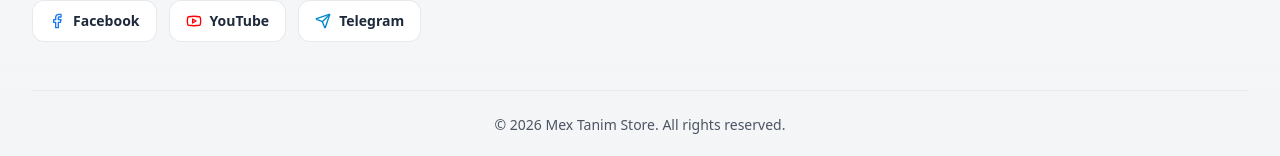
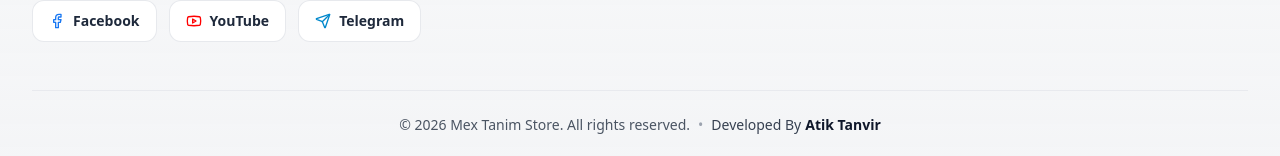
Before and after one commit to mcxtanim/Mex_Tanim, a Next.js app in the folder user_website/: page / in a window 1280 px wide. Shown: the part 1846-2002 px from the top of the page. Built offline with nearby package versions, Linux system fonts and the light colour scheme; no server answers; the database is empty.

Commit message:
Commit #110: Add Developed By Atik Tanvir with WhatsApp link to user_website footer

```diff
--- a/user_website/src/features/shared/Footer.tsx
+++ b/user_website/src/features/shared/Footer.tsx
@@ -265,12 +265,22 @@ export const Footer: React.FC = () => {
         </div>
 
         {/* Polished Bottom Bar: Copyright */}
-        <div className="border-t border-gray-200/80 pt-6 text-center text-xs sm:text-sm text-gray-600 font-medium">
-          <p>
+        <div className="border-t border-gray-200/80 pt-6 text-center text-xs sm:text-sm text-gray-600 font-medium flex flex-wrap items-center justify-center gap-x-2 gap-y-1">
+          <span>
             {language === 'bn'
-              ? '© ২০২৬ Mex Tanim Store | সর্বস্বত্ব সংরক্ষিত'
+              ? '© ২০২৬ Mex Tanim Store | সর্বস্বত্ব সংরক্ষিত।'
               : '© 2026 Mex Tanim Store. All rights reserved.'}
-          </p>
+          </span>
+          <span className="text-gray-400 hidden sm:inline">•</span>
+          <a
+            href="https://wa.me/8801317170609"
+            target="_blank"
+            rel="noopener noreferrer"
+            className="text-gray-700 hover:text-emerald-600 transition-colors cursor-pointer inline-flex items-center gap-1 font-medium"
+          >
+            <span>Developed By</span>
+            <span className="text-slate-900 font-bold hover:underline">Atik Tanvir</span>
+          </a>
         </div>
 
       </div>
```
